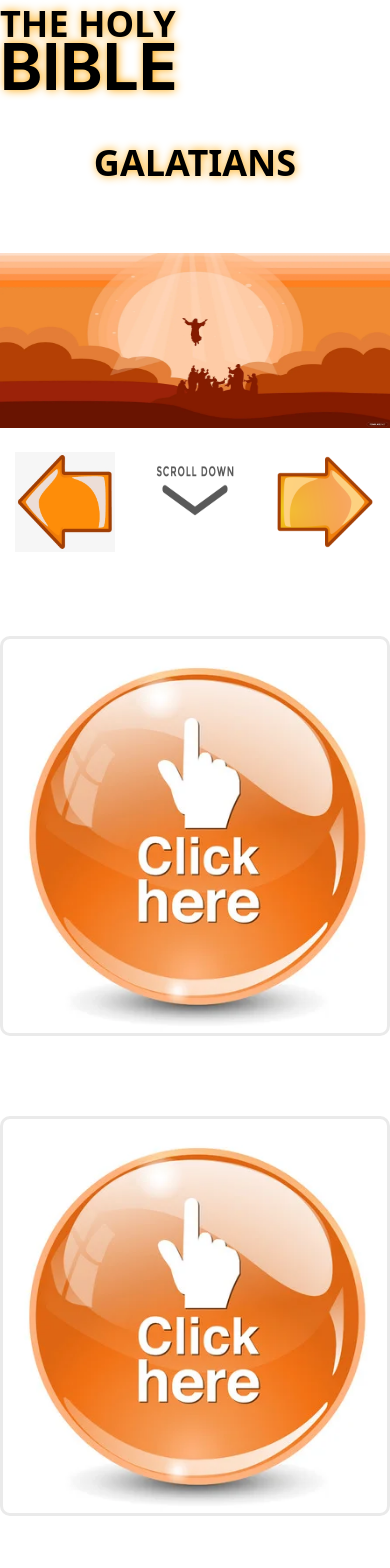
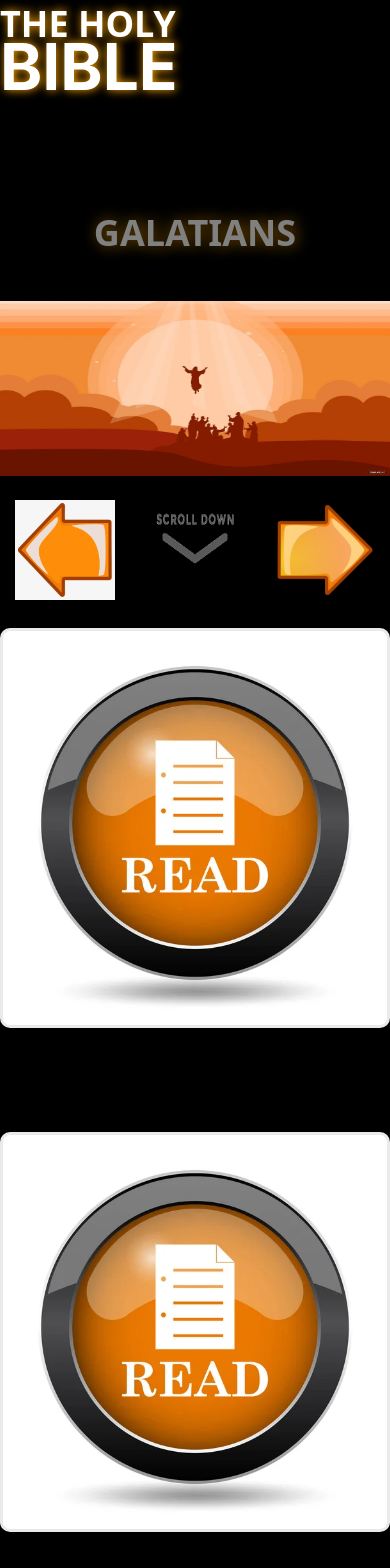
Before and after one commit to jnutt367/galatians, a Next.js app: page / in a window 390 px wide. Shown: the top 1568 px of the page. Built offline with nearby package versions, Linux system fonts and the light colour scheme.

Commit message:
Update Home.module.css

```diff
--- a/styles/Home.module.css
+++ b/styles/Home.module.css
@@ -1,12 +1,13 @@
 .container {
 
-    background-color: white;
+    background-color: black;
     background-repeat: no-repeat;
+    position: relative;
 }
 .holy {
   backgroud-color: silver;
   text-shadow: #ffa500 1px 0 10px;
-  color: black;
+  color: white;
   font-family: Ariel, sans, serif, sans-serif, cursive, fantasy;
   position: relative;
   top: 52px;
@@ -23,7 +24,7 @@
   margin-top: 0;
   font-family: Ariel, sans, , serif, sans-serif, cursive, fantasy;
   text-shadow: #ffa500 1px 0 10px;
-  color: black;
+  color: white;
   font-size: 64px;
   padding-left: 5px;
   display: grid;
@@ -34,7 +35,7 @@
 
 
 .main {
-    background-color: white;
+    background-color: black;
     min-height: 100vh;
     padding: 4rem 0;
     flex: 1;
@@ -118,14 +119,18 @@
 
 
 .title {
-  color: black;
-  position: relative;
-  top: -50px;
+  color: white;
+  position: sticky;
+  background-color: black;
+  opacity: 0.5;
+  padding-top: 20px;
+  padding-bottom: 20px;
+  z-index: 1;
+  top: 0px;
   margin-top: 0;
   font-family: Ariel, sans, serif, sans-serif, cursive, fantasy;
-  text-shadow: #ffa500 1px 0 10px;
+  text-shadow: #ffa500 2px 0 15px;
   font-size: 64px;
-  margin-bottom: 1rem;
 }
 
 .instructions {
@@ -229,12 +234,15 @@
 }
 
 .card {
-    background-image: url(/haga-clic-aquí-botón.webp);
-    background-size: cover;
+    background-image: url(/depositphotos_211313724-stock-photo-read-icon-read-website-button.jpg);
+    background-size:contain;
+    display: grid;
+    place-items: center;
     background-repeat: no-repeat;
     color: transparent;
     background-color: white;
     margin: 1.5rem;
+    margin-bottom: 5rem;
     padding: 1.5rem;
     text-align: left;
     max-height: 400px;
@@ -246,7 +254,17 @@
     max-width: 400px;
     font-family: monospace;
 }
-
+.chapter {
+    color: black;
+    position: sticky;
+    z-index: 1;
+    text-align: center;
+    top: -30px;
+    margin-top: 10px;
+    padding-top: 10px;
+    padding-bottom: 10px;
+    font-family: Ariel, sans, serif, sans-serif, cursive, fantasy;
+}
 .card:hover,
 .card:focus,
 .card:active {
@@ -337,11 +355,6 @@
     .flex {
         display: grid;
     }
-    .card {
-       margin: 0;
-       margin-top: 5rem;
-       max-width: 100%;
-    }
     .image {
         padding: 0;
     }
@@ -360,4 +373,8 @@
     .title  {
     font-size: 36px;
     }
+    .card {
+        margin-right: 0;
+        margin-left: 0;
+    }
 }
```
